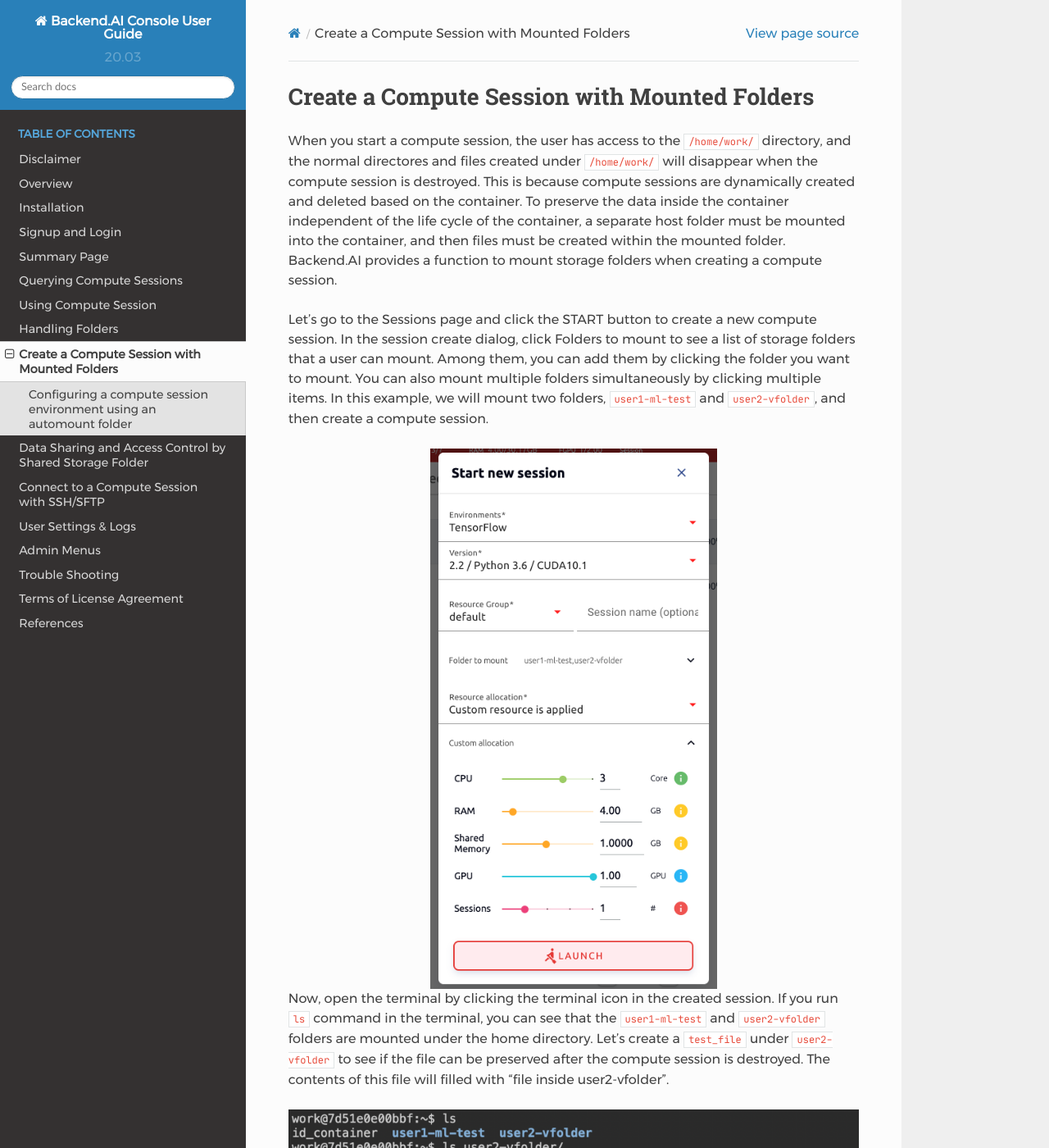
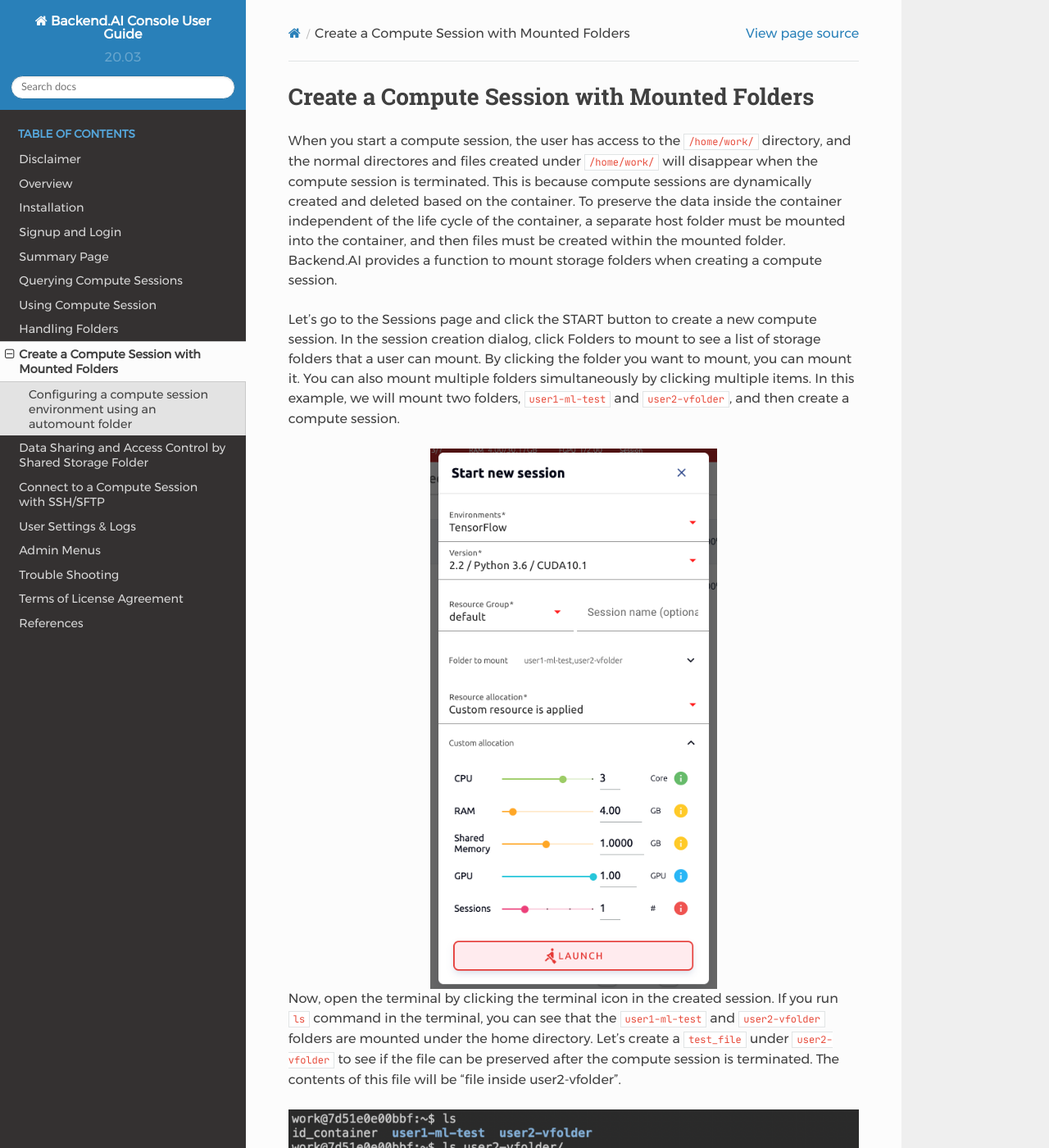
Before and after one commit to lablup/backend.ai-docs-webui, a Sphinx documentation site: the page built from docs/mount_vfolder/mount_vfolder.rst, in a window 1280 px wide and 1400 px high. Shown: the whole window at 82% size. Built offline with Sphinx 7.4.7 and the Read the Docs theme 2.0.0, drawn with Linux system fonts in a browser that asks for light colours; some of the changed text lies outside the part shown.

Commit message:
Update mount_vfolder.rst

```diff
--- a/docs/mount_vfolder/mount_vfolder.rst
+++ b/docs/mount_vfolder/mount_vfolder.rst
@@ -6,7 +6,7 @@ Create a Compute Session with Mounted Folders
 
 When you start a compute session, the user has access to the ``/home/work/``
 directory, and the normal directores and files created under ``/home/work/``
-will disappear when the compute session is destroyed. This is because compute
+will disappear when the compute session is terminated. This is because compute
 sessions are dynamically created and deleted based on the container. To preserve
 the data inside the container independent of the life cycle of the container, a
 separate host folder must be mounted into the container, and then files must be
@@ -14,9 +14,9 @@ created within the mounted folder. Backend.AI provides a function to mount
 storage folders when creating a compute session.
 
 Let's go to the Sessions page and click the START button to create a new compute
-session. In the session create dialog, click Folders to mount to see a list of
-storage folders that a user can mount. Among them, you can add them by clicking
-the folder you want to mount. You can also mount multiple folders simultaneously
+session. In the session creation dialog, click Folders to mount to see a list of
+storage folders that a user can mount. By clicking
+the folder you want to mount, you can mount it. You can also mount multiple folders simultaneously
 by clicking multiple items. In this example, we will mount two folders,
 ``user1-ml-test`` and ``user2-vfolder``, and then create a compute session.
 
@@ -29,8 +29,7 @@ Now, open the terminal by clicking the terminal icon in the created session. If
 you run ``ls`` command in the terminal, you can see that the ``user1-ml-test``
 and ``user2-vfolder`` folders are mounted under the home directory. Let's create
 a ``test_file`` under ``user2-vfolder`` to see if the file can be preserved
-after the compute session is destroyed. The contents of this file will filled
-with "file inside user2-vfolder".
+after the compute session is terminated. The contents of this file will be "file inside user2-vfolder".
 
 .. image:: mounted_folders_in_terminal.png
    :alt: Mounted folders in terminal
@@ -94,7 +93,7 @@ the ``tqdm`` package is installed is automatically mounted, so you can use the
 
 Package managers like Ubuntu's ``apt`` or CentOS's ``yum`` usually require
 ``sudo`` permissions. For security, ``sudo`` and ``root`` accesses are blocked
-by default in Backend.AI's compute session (it may allowed depending on the
+by default in Backend.AI's compute session (it may be allowed depending on the
 configuration), so we recommend to use `Homebrew on Linux
 <https://docs.brew.sh/Homebrew-on-Linux>`_ which does not require ``sudo``.
 Homebrew can be installed and used in the following ways:
```
Also changed, not shown: other parts of docs/mount_vfolder/mount_vfolder.rst (+2 -2 lines).
